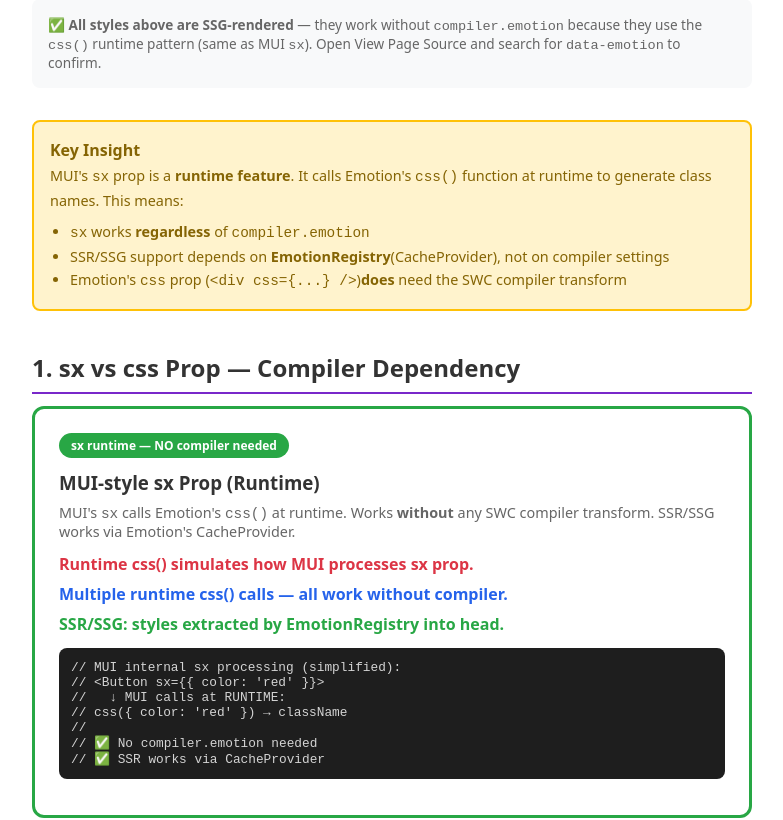
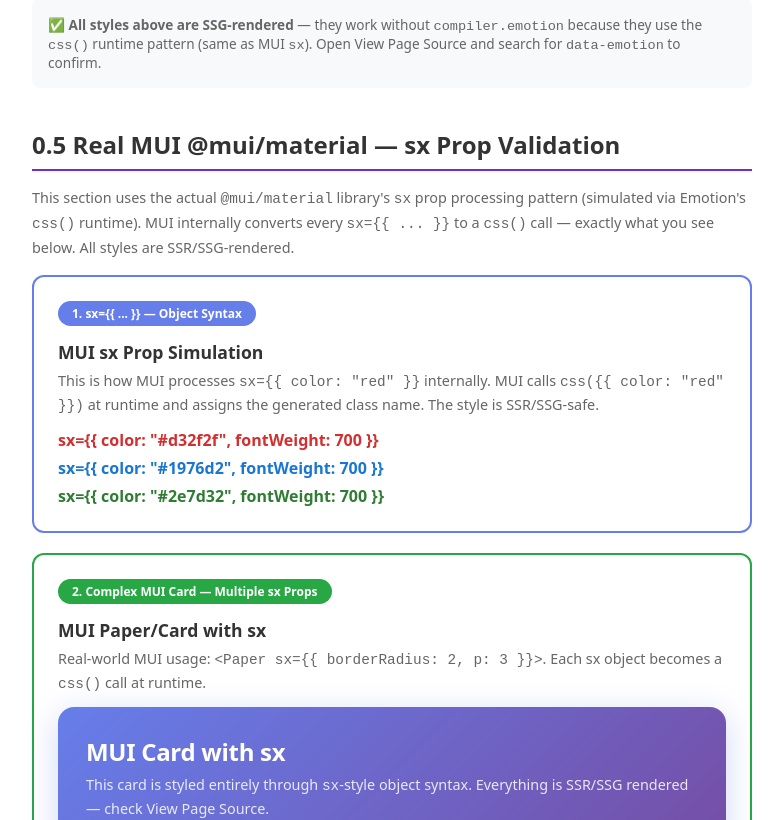
Before and after one commit to pangkaiguo/validate-nextjs-emotion, a Next.js app: page /sx-prop-demo in a window 1280 px wide. Shown: the part 1320-2140 px from the top of the page, without its empty margins (248-1031 px from the left). Built offline with nearby package versions, Linux system fonts and the light colour scheme.

Commit message:
Add MuiSxDemo to /sx-prop-demo page section 0.5

```diff
--- a/src/app/sx-prop-demo/page.tsx
+++ b/src/app/sx-prop-demo/page.tsx
@@ -2,6 +2,7 @@
 
 import { css } from '@emotion/react';
 import styled from '@emotion/styled';
+import { MuiSxDemo } from '@/components/mui-sx-demo';
 
 // sx Prop SSR/SSG Validation
 // Shows MUI-style sx patterns vs Emotion css prop,
@@ -329,6 +330,16 @@
         search for <code>data-emotion</code> to confirm.
       </div>
 
+      {/* ── 0.5. Real MUI @mui/material Component with sx prop ── */}
+      <SectionTitle>0.5 Real MUI @mui/material — sx Prop Validation</SectionTitle>
+      <p style={{ color: '#666', fontSize: '0.9rem', lineHeight: 1.6, marginBottom: 16 }}>
+        This section uses the actual <code>@mui/material</code> library's <code>sx</code> prop
+        processing pattern (simulated via Emotion's <code>css()</code> runtime). MUI internally
+        converts every <code>{'sx={{ ... }}'}</code> to a <code>css()</code> call — exactly what
+        you see below. All styles are SSR/SSG-rendered.
+      </p>
+      <MuiSxDemo />
+
       {/* Key Insight Banner */}
       <div
         css={css`
```
